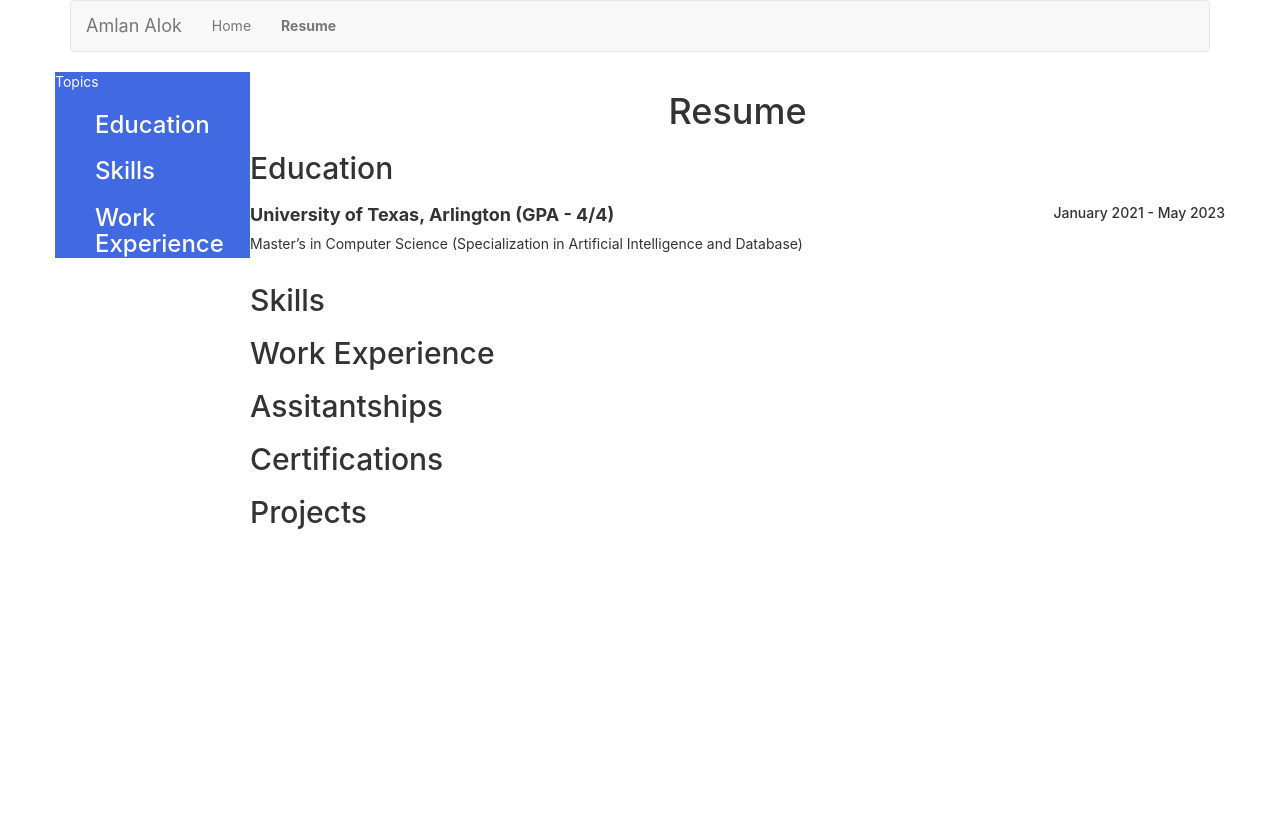
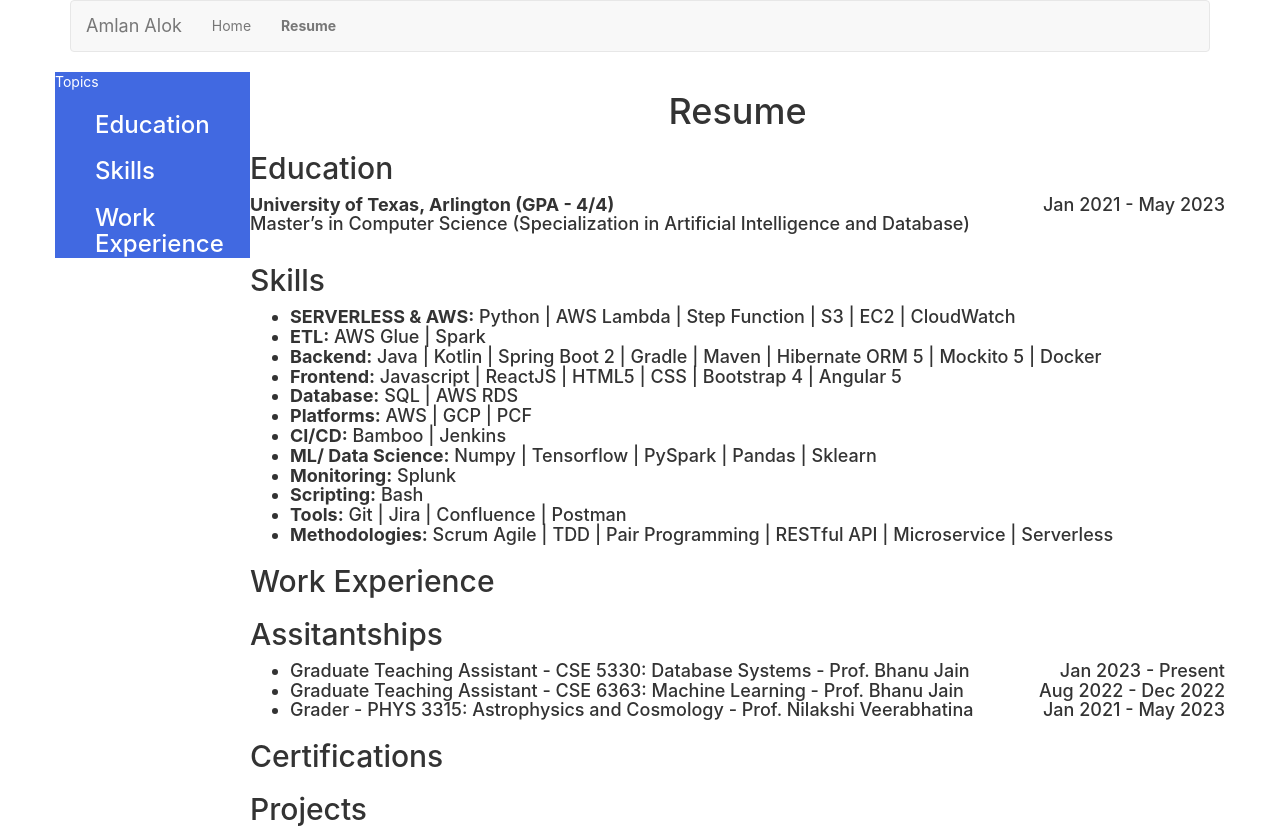
Before and after one commit to AmlanAlok/amlanalok.com, a React (Create React App) app: page /resume in a window 1280 px wide. Before the commit the page ends 800 px from the top, so only its background shows below. Built offline with nearby package versions, Linux system fonts and the light colour scheme.

Commit message:
skills and assitantships added

```diff
--- a/src/components/Home/Home.js
+++ b/src/components/Home/Home.js
@@ -28,7 +28,7 @@ function Home() {
 
                         <ul>
                             <li><h4>Are a great fit for a particular role/position, or</h4></li>
-                            <li><h4>They can help some company to achieve their mission or goals</h4></li>
+                            <li><h4>They can help your/some company to achieve their mission or goals</h4></li>
                         </ul>
 
                         <h4>Kindly reach out to me.</h4>
@@ -42,7 +42,7 @@ function Home() {
                             <button className='btn btn-primary'>Download Resume</button>
                         </a>
                             &emsp;
-                            <a href='Amlan_Alok_Resume.pdf' target='_blank'>
+                            <a href='Amlan_Alok_Resume.pdf' target='_blank' rel="noreferrer">
                             <button className='btn btn-success'>View Resume</button>
                         </a>
 
@@ -53,7 +53,7 @@ function Home() {
 
                         <a href='mailto:amlanalok.work@gmail.com'><img src="icons8-mail-48.png" alt='Email' /></a>
 
-                        <a href="https://wa.me/4707218870" target="_blank"><img src="icons8-whatsapp-48.png" alt='Whatsapp' /></a>
+                        <a href="https://wa.me/4707218870" target="_blank" rel="noreferrer"><img src="icons8-whatsapp-48.png" alt='Whatsapp' /></a>
                     </div>
 
 
--- a/src/components/Resume/Assitantships/Assitantships.js
+++ b/src/components/Resume/Assitantships/Assitantships.js
@@ -3,6 +3,39 @@ function Assitantships() {
     return (
         <div>
             <h2>Assitantships</h2>
+
+            <ul>
+                <h4>
+                    <div className="row">
+                        <div className="col-sm-9">
+                            <li>Graduate Teaching Assistant - CSE 5330: Database Systems - Prof. Bhanu Jain</li>
+                        </div>
+                        <div className="col-sm-3">
+                            <span className='float-right'>Jan 2023 - Present</span>
+                        </div>
+                    </div>
+
+                    <div className="row">
+                        <div className="col-sm-9">
+                            <li>Graduate Teaching Assistant - CSE 6363: Machine Learning - Prof. Bhanu Jain</li>
+                        </div>
+                        <div className="col-sm-3">
+                            <span className='float-right'>Aug 2022 - Dec 2022</span>
+                        </div>
+                    </div>
+
+                    <div className="row">
+                        <div className="col-sm-9">
+                            <li>Grader - PHYS 3315: Astrophysics and Cosmology - Prof. Nilakshi Veerabhatina</li>
+                        </div>
+                        <div className="col-sm-3">
+                            <span className='float-right'>Jan 2021 - May 2023</span>
+                        </div>
+                    </div>
+                </h4>
+            </ul>
+
+
         </div>
     )
 }
--- a/src/components/Resume/Education/Education.js
+++ b/src/components/Resume/Education/Education.js
@@ -3,13 +3,13 @@ function Education() {
     return (
         <div>
             <h2>Education</h2>
-
+            <h4>
             <div className="row">
                 <div className="col-sm-8">
-                    <h4><strong>University of Texas, Arlington (GPA - 4/4)</strong></h4>
+                    <span><strong>University of Texas, Arlington (GPA - 4/4)</strong></span>
                 </div>
                 <div className="col-sm-4">
-                    <h5 className='float-right'>January 2021 - May 2023</h5>
+                    <span className='float-right'>Jan 2021 - May 2023</span>
                 </div>
             </div>
 
@@ -18,7 +18,7 @@ function Education() {
                     <p>Master’s in Computer Science (Specialization in Artificial Intelligence and Database)</p>
                 </div>
             </div>
-
+            </h4>
 
         </div>
     )
--- a/src/components/Resume/Skiils/Skils.js
+++ b/src/components/Resume/Skiils/Skils.js
@@ -3,6 +3,23 @@ function Skills() {
     return (
         <div>
             <h2>Skills</h2>
+
+            <ul>
+                <h4>
+                <li><strong>SERVERLESS & AWS:</strong> Python | AWS Lambda | Step Function | S3 | EC2 | CloudWatch</li>
+                <li><strong>ETL:</strong> AWS Glue | Spark</li>
+                <li><strong>Backend:</strong> Java | Kotlin | Spring Boot 2 | Gradle | Maven | Hibernate ORM 5 | Mockito 5 | Docker</li>
+                <li><strong>Frontend:</strong> Javascript | ReactJS | HTML5 | CSS | Bootstrap 4 | Angular 5</li>
+                <li><strong>Database:</strong> SQL | AWS RDS</li>
+                <li><strong>Platforms:</strong> AWS | GCP | PCF</li>
+                <li><strong>CI/CD:</strong> Bamboo | Jenkins</li>
+                <li><strong>ML/ Data Science:</strong> Numpy | Tensorflow | PySpark | Pandas | Sklearn</li>
+                <li><strong>Monitoring:</strong> Splunk</li>
+                <li><strong>Scripting:</strong> Bash</li>
+                <li><strong>Tools:</strong> Git | Jira | Confluence | Postman</li>
+                <li><strong>Methodologies:</strong> Scrum Agile | TDD | Pair Programming | RESTful API | Microservice | Serverless</li>
+                </h4>
+            </ul>
         </div>
     )
 }
```
